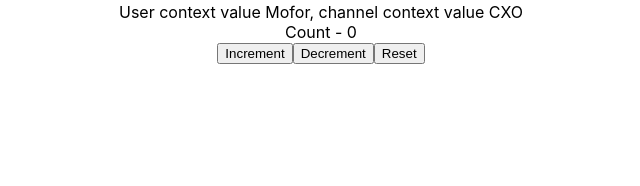
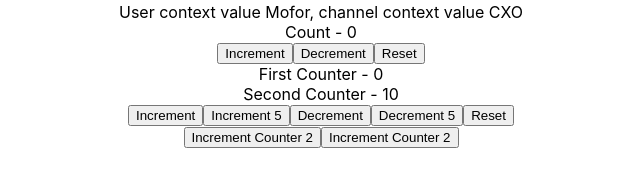
Before and after one commit to ndangohmofor/react-hooks, a React (Create React App) app: page / in a window 1280 px wide. Shown: the part 434-620 px from the top of the page, without its empty margins (319-959 px from the left). Built offline with nearby package versions, Linux system fonts and the light colour scheme; no server answers.

Commit message:
Using useReducer with complex state and complex action - objects

```diff
--- a/src/App.js
+++ b/src/App.js
@@ -15,6 +15,7 @@
 import IntervalHookCounter from "./components/IntervalHookCounter";
 import MouseContainer from "./components/MouseContainer";
 import CounterOne from "./components/CounterOne";
+import CounterTwo from "./components/CounterTwo";
 
 export const UserContext = React.createContext();
 export const ChannelContext = React.createContext();
@@ -41,6 +42,7 @@
         </ChannelContext.Provider>
       </UserContext.Provider>
       <CounterOne />
+      <CounterTwo />
     </div>
   );
 }
--- /dev/null
+++ b/src/components/CounterTwo.js
@@ -0,0 +1,56 @@
+import React, { useReducer } from "react";
+
+const initialState = {
+  firstCounter: 0,
+  secondCounter: 10,
+};
+const reduce = (state, action) => {
+  switch (action.type) {
+    case "increment":
+      return { ...state, firstCounter: state.firstCounter + action.value };
+    case "decrement":
+      return { ...state, firstCounter: state.firstCounter - action.value };
+    case "increment2":
+      return { ...state, secondCounter: state.secondCounter + action.value };
+    case "decrement2":
+      return { ...state, secondCounter: state.secondCounter - action.value };
+    case "reset":
+      return initialState;
+    default:
+      return state;
+  }
+};
+
+const CounterTwo = () => {
+  const [count, dispatch] = useReducer(reduce, initialState);
+
+  return (
+    <div>
+      <div>First Counter - {count.firstCounter}</div>
+      <div>Second Counter - {count.secondCounter}</div>
+      <button onClick={() => dispatch({ type: "increment", value: 1 })}>
+        Increment
+      </button>
+      <button onClick={() => dispatch({ type: "increment", value: 5 })}>
+        Increment 5
+      </button>
+      <button onClick={() => dispatch({ type: "decrement", value: 1 })}>
+        Decrement
+      </button>
+      <button onClick={() => dispatch({ type: "decrement", value: 5 })}>
+        Decrement 5
+      </button>
+      <button onClick={() => dispatch({ type: "reset" })}>Reset</button>
+      <div>
+        <button onClick={() => dispatch({ type: "increment2", value: 1 })}>
+          Increment Counter 2
+        </button>
+        <button onClick={() => dispatch({ type: "decrement2", value: 1 })}>
+          Increment Counter 2
+        </button>
+      </div>
+    </div>
+  );
+};
+
+export default CounterTwo;
```
